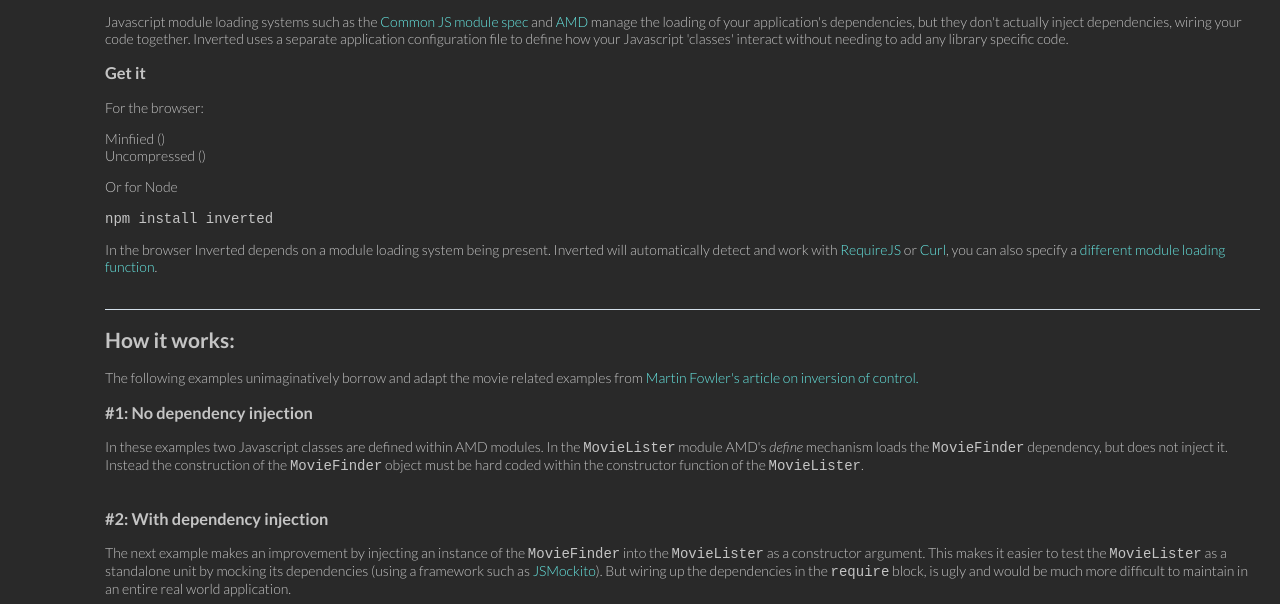
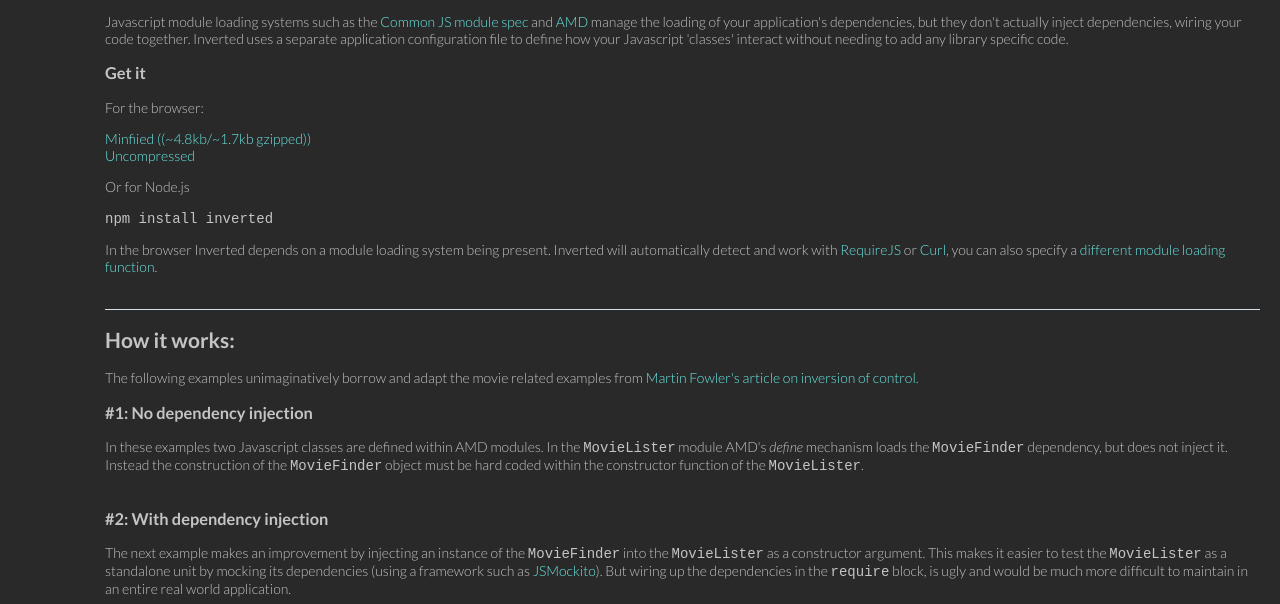
Before and after one commit to philmander/inverted, a plain HTML site: page index.html in a window 1280 px wide. Shown: the part 196-800 px from the top of the page. Drawn offline with Linux system fonts and the light colour scheme.

Commit message:
Adding download links
philip.mander@gmail.com

```diff
--- a/index.html
+++ b/index.html
@@ -51,9 +51,9 @@
 
             <p>For the browser:</p>
 
-            <p>Minfiied ()<br>
-            Uncompressed ()</p>
-            <p>Or for Node</p>
+            <p><a href="https://raw.github.com/philmander/inverted/master/lib/inverted-min.js">Minfiied ((~4.8kb/~1.7kb gzipped))<br>
+            <a href="https://raw.github.com/philmander/inverted/master/lib/inverted.js">Uncompressed</a></p>
+            <p>Or for Node.js</p>
 
             <p><code>npm install inverted</code></p>
 
```
